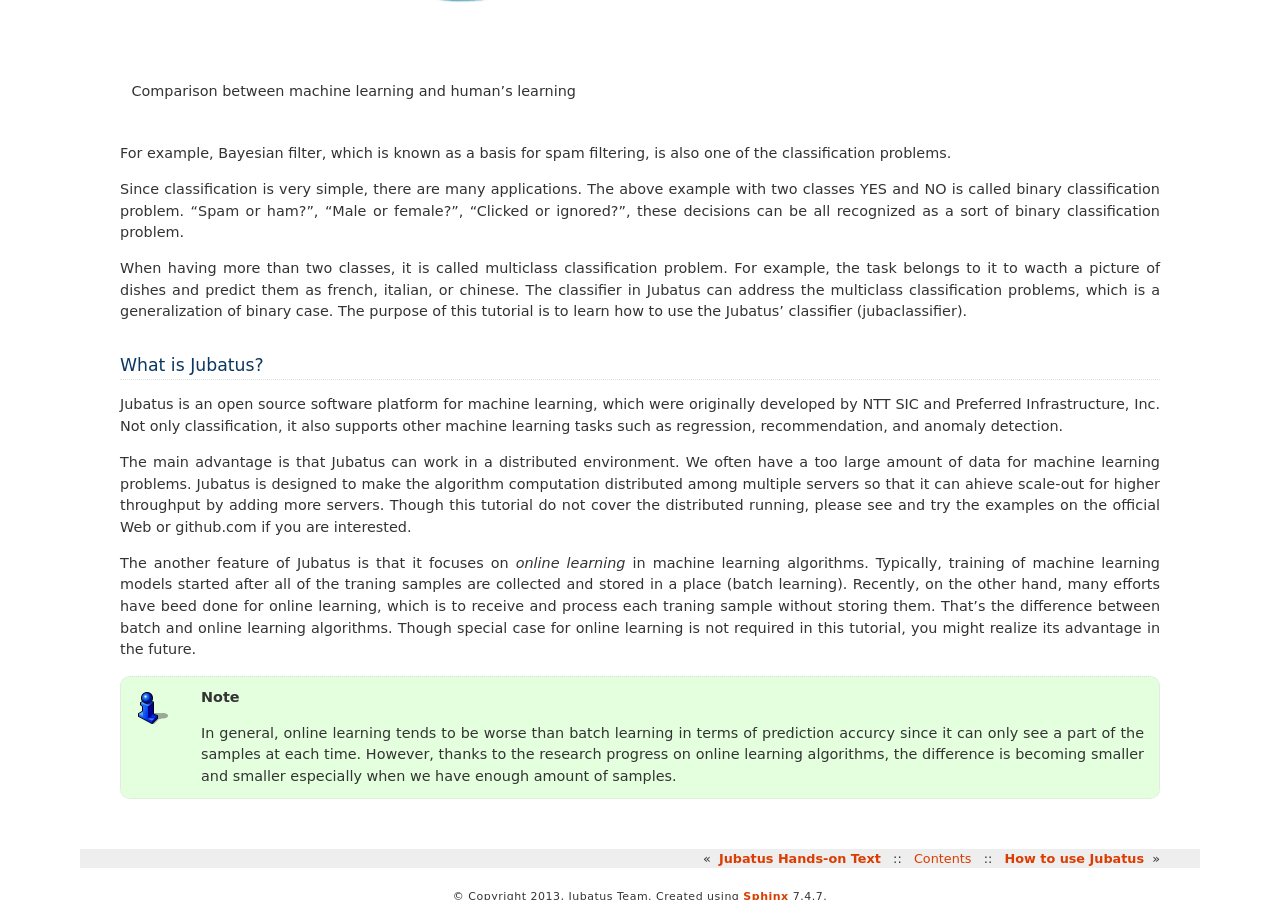
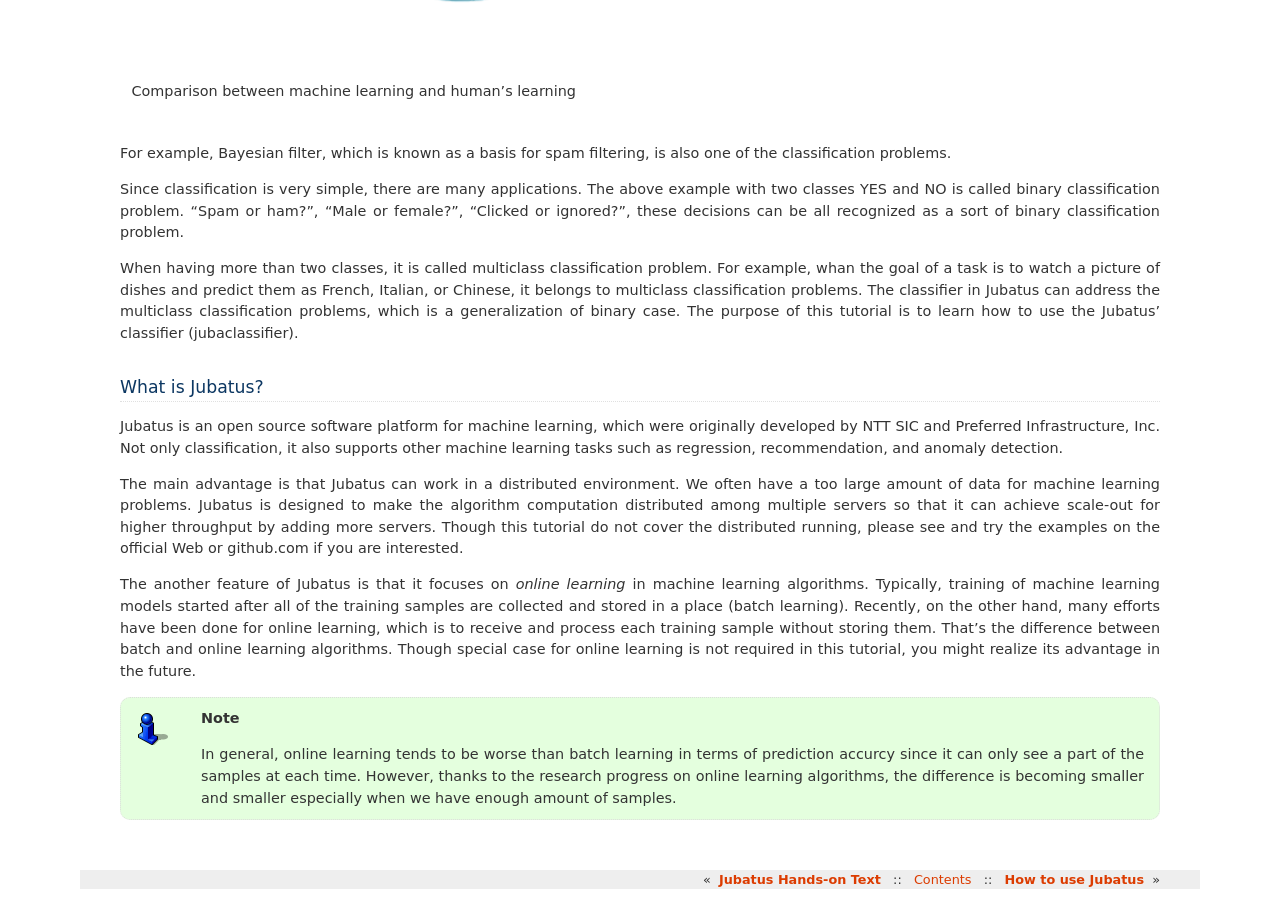
Before and after one commit to jubatus/handson-text, a Sphinx documentation site: the page built from en/source/intro.rst, in a window 1280 px wide and 900 px high, scrolled down 1097 px. Built offline with Sphinx 7.4.7, drawn with Linux system fonts in a browser that asks for light colours; formulas are drawn with MathJax 3.

Commit message:
fix typos

```diff
--- a/en/source/intro.rst
+++ b/en/source/intro.rst
@@ -40,7 +40,7 @@
 "Spam or ham?", "Male or female?", "Clicked or ignored?", these decisions can be all recognized as a sort of binary classification problem.
 
 When having more than two classes, it is called multiclass classification problem.
-For example, the task belongs to it to wacth a picture of dishes and predict them as french, italian, or chinese.
+For example, whan the goal of a task is to watch a picture of dishes and predict them as French, Italian, or Chinese, it belongs to multiclass classification problems.
 The classifier in Jubatus can address the multiclass classification problems, which is a generalization of binary case.
 The purpose of this tutorial is to learn how to use the Jubatus' classifier (jubaclassifier).
 
@@ -53,12 +53,12 @@
 
 The main advantage is that Jubatus can work in a distributed environment.
 We often have a too large amount of data for machine learning problems.
-Jubatus is designed to make the algorithm computation distributed among multiple servers so that it can ahieve scale-out for higher throughput by adding more servers.
+Jubatus is designed to make the algorithm computation distributed among multiple servers so that it can achieve scale-out for higher throughput by adding more servers.
 Though this tutorial do not cover the distributed running, please see and try the examples on the official Web or github.com if you are interested.
 
 The another feature of Jubatus is that it focuses on *online learning* in machine learning algorithms.
-Typically, training of machine learning models started after all of the traning samples are collected and stored in a place (batch learning).
-Recently, on the other hand, many efforts have beed done for online learning, which is to receive and process each traning sample without storing them.
+Typically, training of machine learning models started after all of the training samples are collected and stored in a place (batch learning).
+Recently, on the other hand, many efforts have been done for online learning, which is to receive and process each training sample without storing them.
 That's the difference between batch and online learning algorithms.
 Though special case for online learning is not required in this tutorial, you might realize its advantage in the future.
 
```
